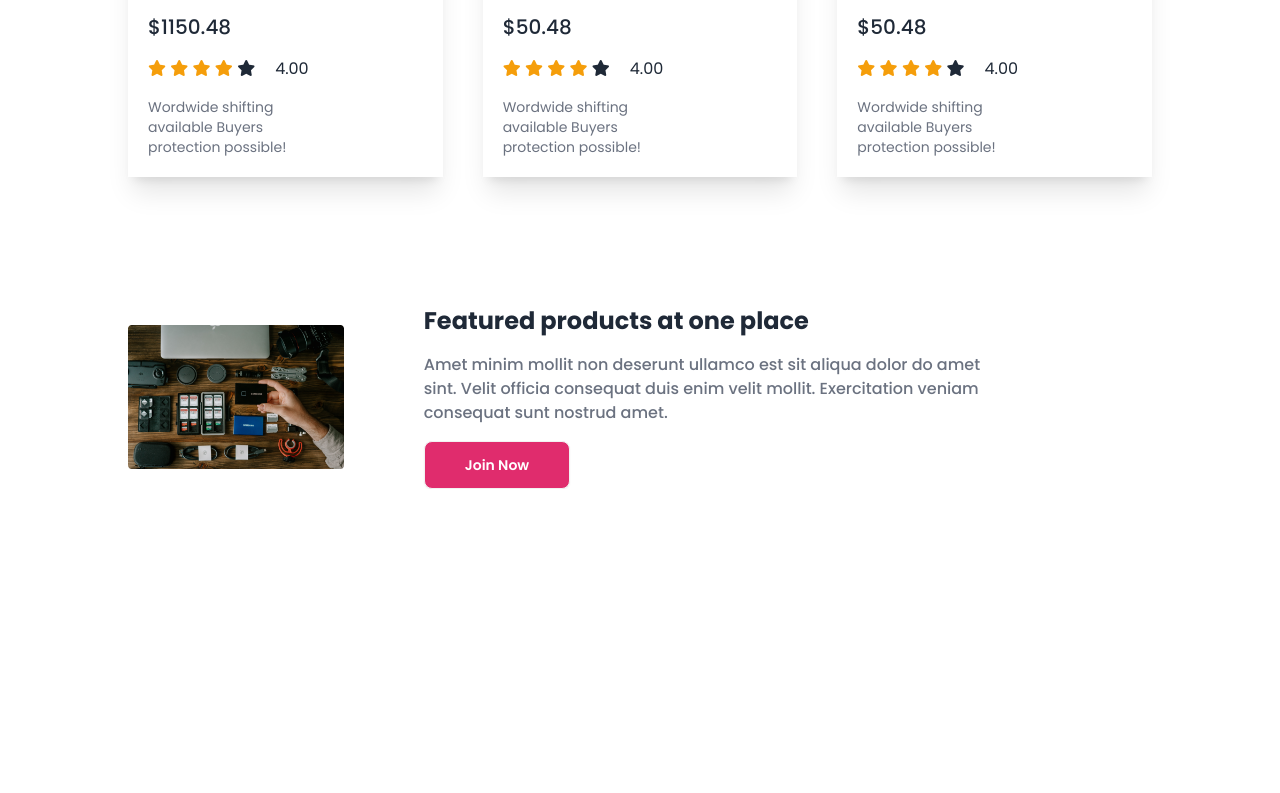
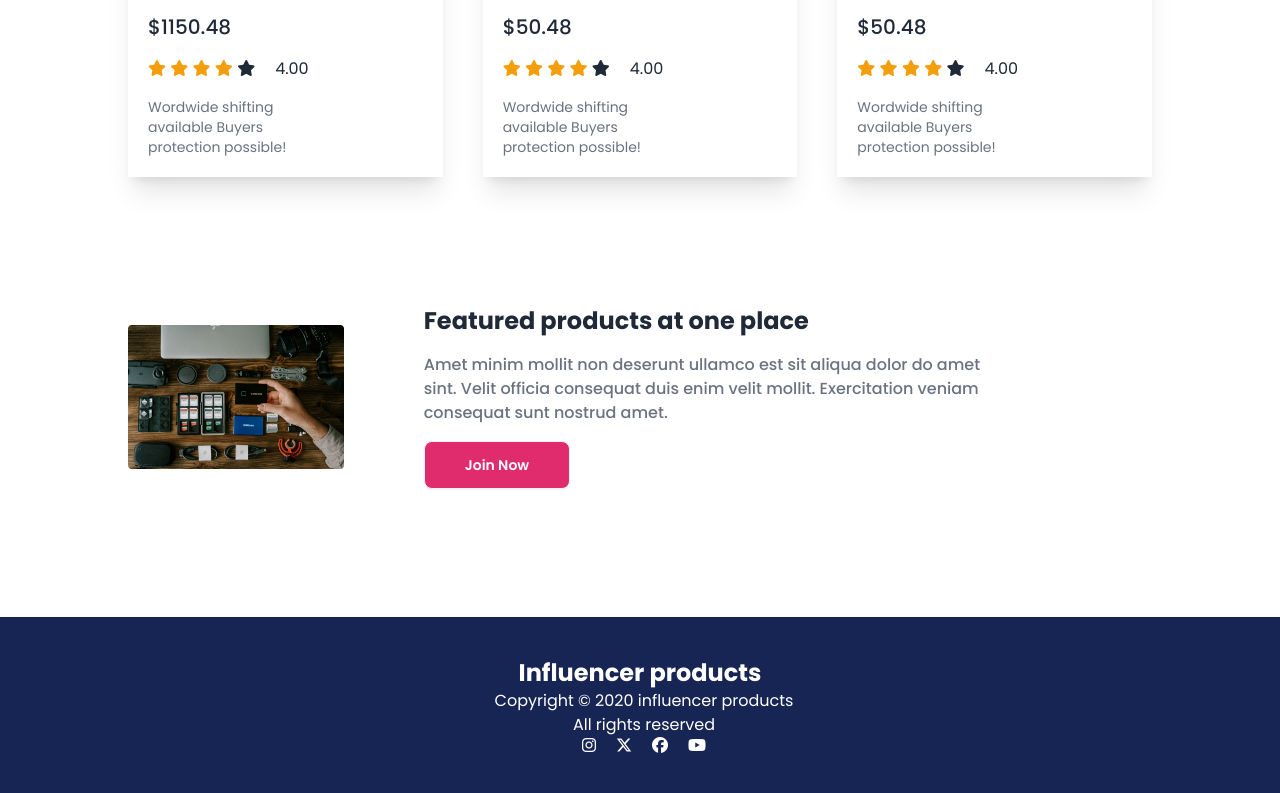
Before and after one commit to shafriki/influencer_gear, a plain HTML site: page index.html in a window 1280 px wide. Shown: the part 2410-3203 px from the top of the page. Before the commit the page ends 2899 px from the top, so only its background shows below. Drawn offline with nearby package versions, Linux system fonts and the light colour scheme.

Commit message:
footer added

```diff
--- a/index.html
+++ b/index.html
@@ -294,7 +294,18 @@
     <!-- main section end -->
 
     <!-- footer section start -->
-     <footer>
+     <footer class="mt-32 bg-blue-950">
+      <div class="text-white flex flex-col items-center py-10 space-x-2">
+        <h3 class="text-2xl font-bold">Influencer products</h3>
+        <p>Copyright © 2020  influencer products</p>
+        <p>All rights reserved</p>
+        <div class="flex items-center gap-5">
+          <i class="fa-brands fa-instagram"></i>
+          <i class="fa-brands fa-x-twitter"></i>
+          <i class="fa-brands fa-facebook"></i>
+          <i class="fa-brands fa-youtube"></i>
+        </div>
+      </div>
 
      </footer>
     <!-- footer section end -->
```
